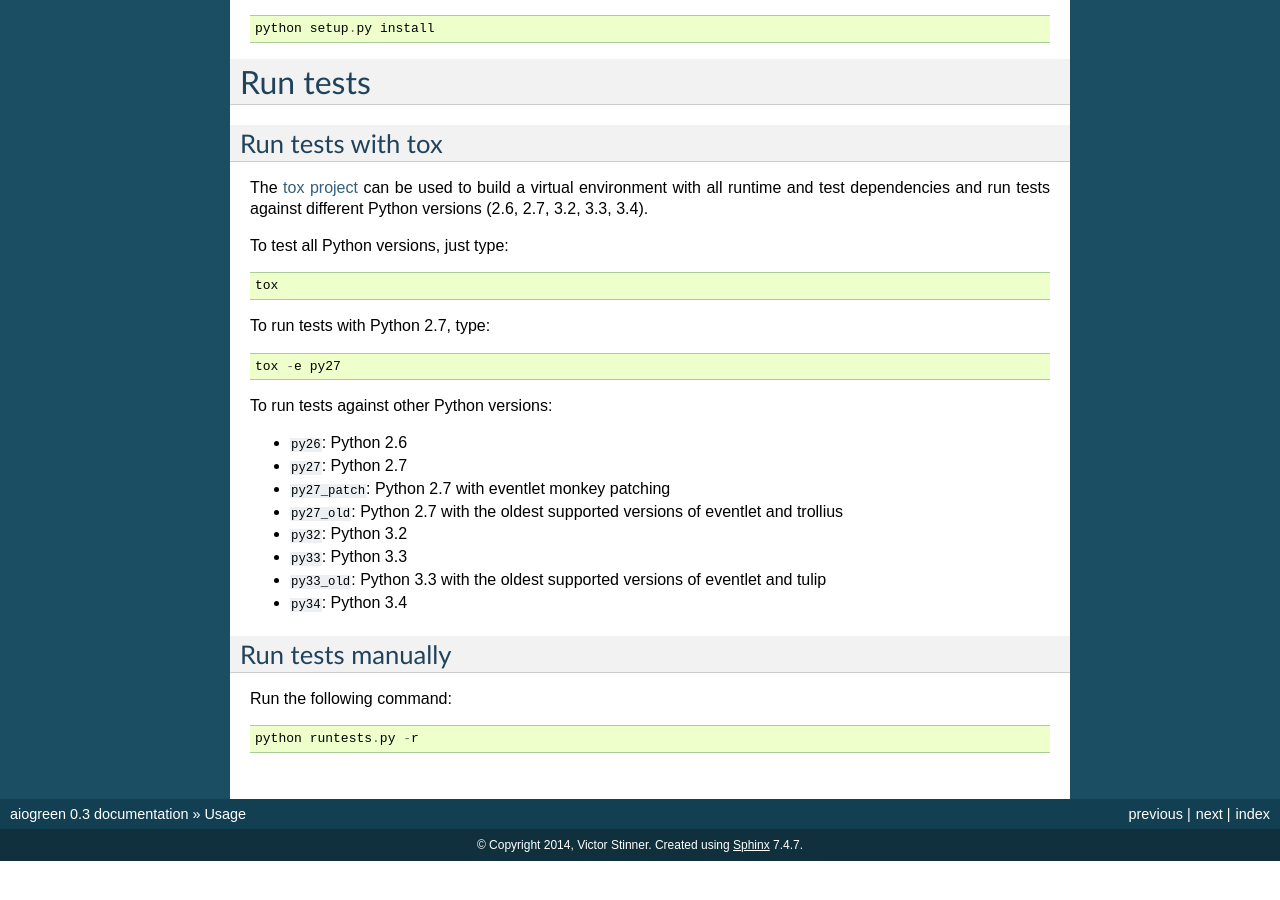
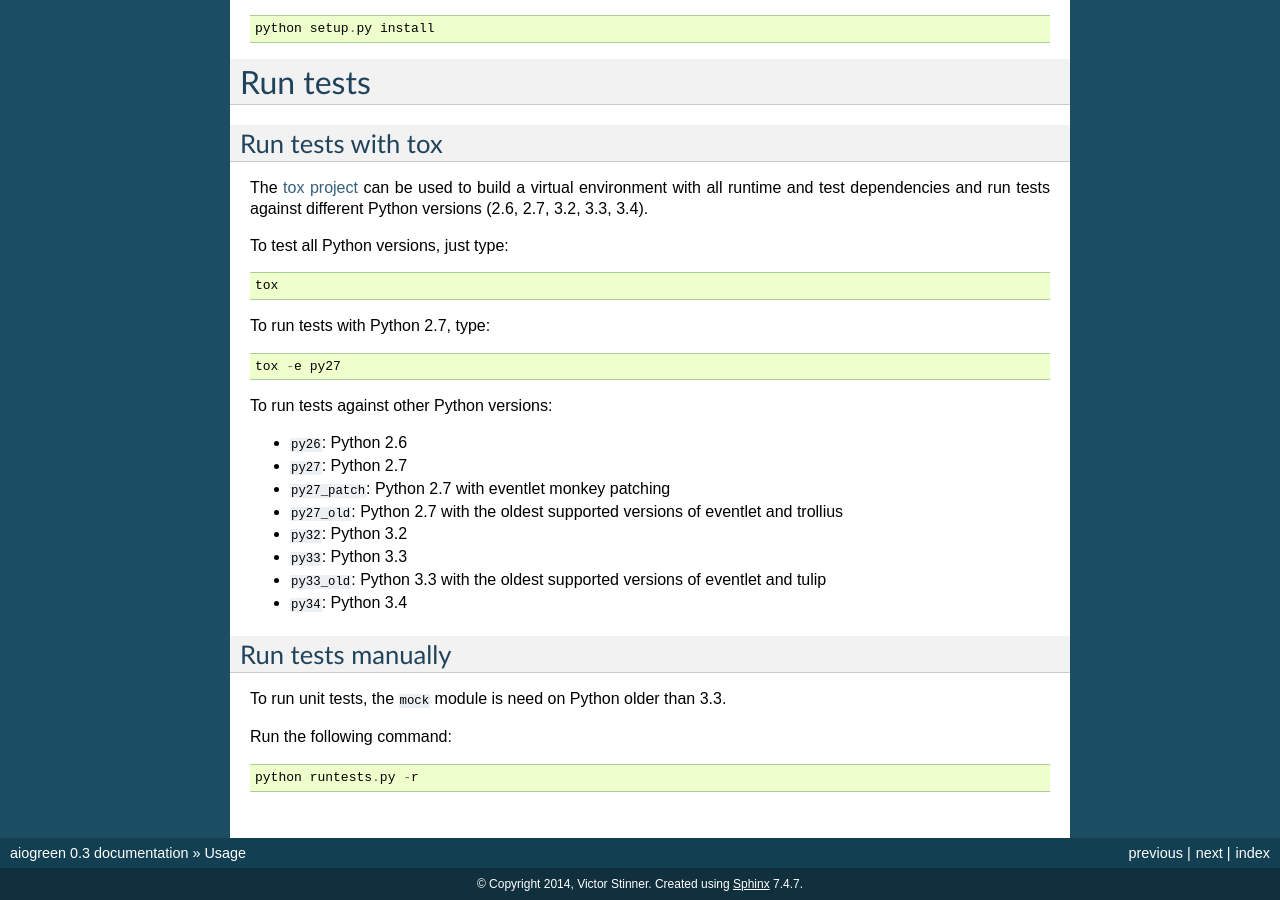
Before and after one commit to openstack-archive/deb-python-aioeventlet, a Sphinx documentation site: the page built from doc/using.rst, in a window 1280 px wide and 900 px high, scrolled down 3799 px. Built offline with Sphinx 7.4.7, drawn with Linux system fonts in a browser that asks for light colours; before the commit the page ends 4660 px from its top, so only the background shows below that.

Commit message:
fix tests
* add mock dependency in tox.ini for python older than 3.3
* set tox minimum version to 1.4: set basepython for python older than 3.3

```diff
--- a/doc/using.rst
+++ b/doc/using.rst
@@ -263,6 +263,8 @@ To run tests against other Python versions:
 Run tests manually
 ------------------
 
+To run unit tests, the ``mock`` module is need on Python older than 3.3.
+
 Run the following command::
 
     python runtests.py -r
```
Also changed, not shown: 2 other files.
